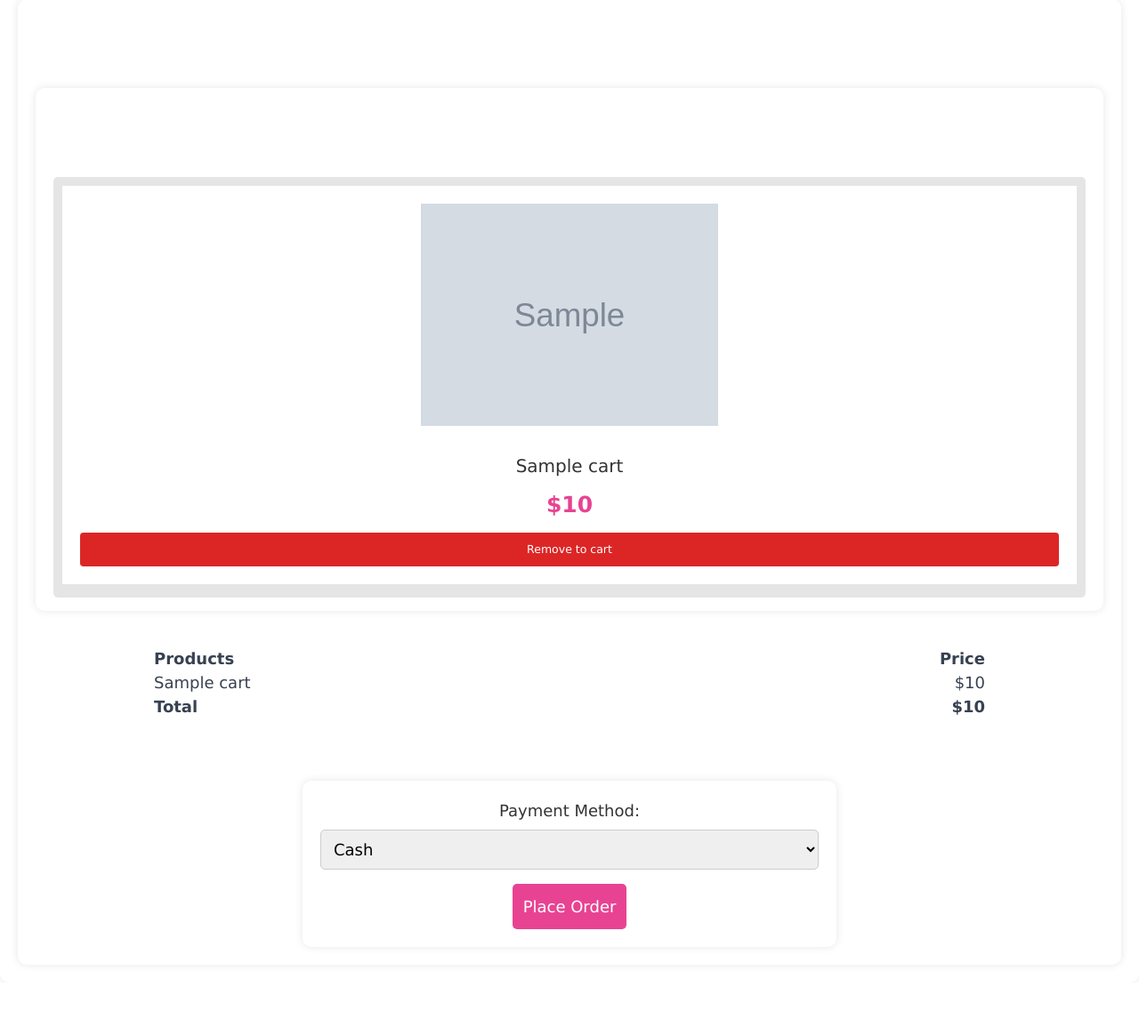
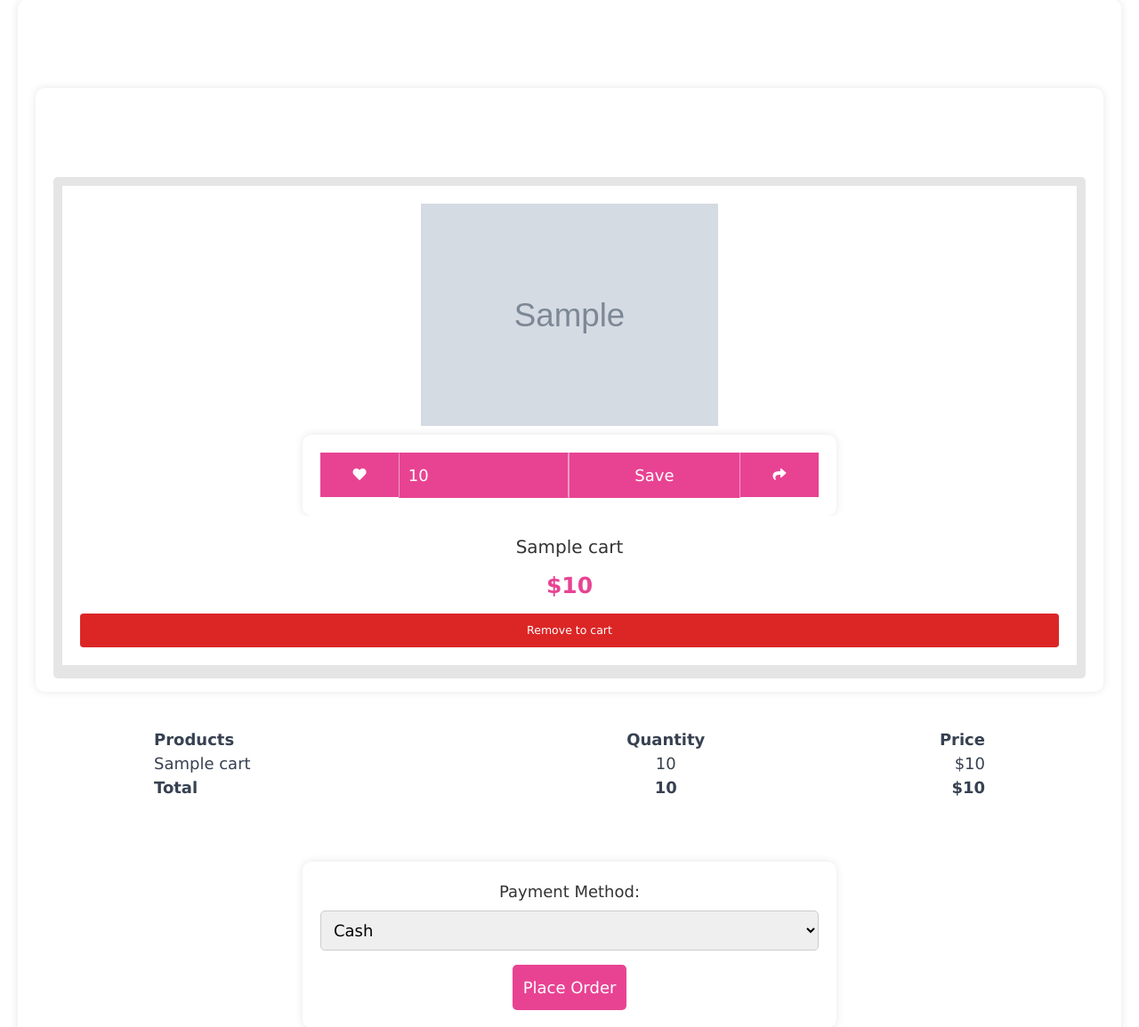
Before and after one commit to Build-And-Services/flask-ecom, a Flask app: page /cart in a window 1280 px wide. Shown: the part 221-1376 px from the top of the page at 89% size. Before the commit the page ends 1266 px from the top, so only its background shows below. Run offline with Flask 3, Linux system fonts and the light colour scheme; the visitor is signed in with stand-in values (Sample User, id 1); grey boxes marked "Sample" are stand-in pictures; a database or web service that is not in the repository returns one stand-in record (values such as "Sample title"); some libraries are stand-ins or nearby versions.

Commit message:
refactor: update cart in cart page

```diff
--- a/app.py
+++ b/app.py
@@ -1,5 +1,4 @@
-from flask import Flask, render_template, request, redirect, url_for, session, send_from_directory, flash, jsonify
-from pymongo import MongoClient
+from flask import Flask, render_template, request, redirect, url_for, session, flash
 from flask_pymongo import PyMongo
 from werkzeug.security import generate_password_hash, check_password_hash
 from werkzeug.utils import secure_filename
@@ -112,6 +111,28 @@ def add_to_cart(product_id):
         flash('Product placed successfully!', 'success')
         return redirect(url_for('customerDashboard'))
 
+@app.route('/update_to_cart/<product_id>', methods=['POST'])
+def update_to_cart(product_id):
+    if 'user_id' not in session:
+        return redirect(url_for('login'))
+
+    if request.method == 'POST':
+        total_quantity = int(request.form['total_quantity'])
+    # Find the product by its ObjectId
+        product = mongo.db.products.find_one({'_id': ObjectId(product_id)})
+        if not product:
+            # Handle the case where the product is not found
+            return redirect(url_for('hello'))
+
+        product = mongo.db.products.find_one({'_id': ObjectId(product_id)})
+        price = product['price']
+
+        mongo.db.carts.update_one({'product_id': ObjectId(product_id)}, {
+            "$set": {"quantity": total_quantity, "price": price * total_quantity}
+        })
+        flash('Cart Success Updated!', 'success')
+        return redirect(url_for('cart'))
+
 @app.route('/delete_to_cart/<product_id>', methods=['GET'])
 def delete_to_cart(product_id):
     # Ensure the user is logged in
@@ -135,6 +156,7 @@ def cart():
 
     # Calculate the total price
     total_price = sum(int(item['price']) for item in cart_items)
+    total_quantity = sum(int(item['quantity']) for item in cart_items)
 
     if request.method == 'POST':
         # Process the order and clear the cart
@@ -162,7 +184,7 @@ def cart():
         return redirect(url_for('cart'))
 
     # Render the cart template with the list of cart items and total price
-    return render_template('cart.html', cart_items=cart_items, total_price=total_price)
+    return render_template('cart.html', cart_items=cart_items, total_price=total_price, total_quantity=total_quantity)
 
 # Route to add a product to favorites
 @app.route('/add_to_favorites/<product_id>', methods=['GET'])
--- a/static/css/style.css
+++ b/static/css/style.css
@@ -314,12 +314,11 @@ header .fa-bars {
 }
 
 .product .box-container .box .image .icons {
-  position: absolute;
+  /* position: absolute; */
   bottom: -7rem;
   left: 0;
   right: 0;
   display: flex;
-  background-color: #3c763d ;
   justify-content: center;
 }
 
@@ -340,15 +339,18 @@ header .fa-bars {
   border-left: 0.1rem solid #fff7;
   border-right: 0.1rem solid #fff7;
   width: 100%;
+  border-radius: 0;
 }
 
-.product .box-container .box .image .icons .input-quantity {
+.product .box-container .box .image .icons input[type=number] {
+  width: 100%;
+  background: var(--pink);
+  color: white;
+  border: 1px solid transparent;
   border-left: 0.1rem solid #fff7;
   border-right: 0.1rem solid #fff7;
-  width: 100%;
-  height: 100%;
-  background: var(--pink);
-  color: white;
+  margin-bottom: 0;
+  border-radius: 0;
 }
 
 .product .box-container .box .image .icons a:hover {
--- a/templates/cart.html
+++ b/templates/cart.html
@@ -75,11 +75,14 @@
                 <div class="box">
                   <div class="image">
                     <img src="{{ url_for('static', filename=product.product_image_path) }}" class="w-full h-full object-contain" alt="" />
-                    <div class="icons">
-                      <a href="{{ url_for('add_to_favorites', product_id=product.product_id) }}" class="fas fa-heart"></a>
-                      <a href="#" class="cart-btn">Add to Cart</a>
-                      <a href="#" class="fas fa-share"></a>
-                    </div>
+                    <form action="{{ url_for('update_to_cart', product_id=product.product_id) }}" method="post">
+                      <div class="icons">
+                          <a href="{{ url_for('add_to_favorites', product_id=product.product_id) }}" class="fas fa-heart"></a>
+                          <input type="number" value="{{product.quantity}}" min="1" class="input-quantity" name="total_quantity">
+                          <button type="submit" class="cart-btn">Save</button>
+                          <a href="#" class="fas fa-share"></a>
+                      </div>
+                    </form>
                   </div>
                   <div class="content">
                     <h3>{{ product.product_name }}</h3>
@@ -96,6 +99,7 @@
                     <thead>
                         <tr>
                             <th class="text-left font-bold text-gray-700">Products</th>
+                            <th class="text-center font-bold text-gray-700">Quantity</th>
                             <th class="text-right font-bold text-gray-700">Price</th>
                         </tr>
                     </thead>
@@ -103,6 +107,7 @@
                         {% for item in cart_items %}
                         <tr>
                             <td class="text-left text-gray-700">{{ item.product_name }}</td>
+                            <td class="text-center text-gray-700">{{ item.quantity }}</td>
                             <td class="text-right text-gray-700">${{ item.price }}</td>
                         </tr>
                         {% endfor %}
@@ -110,6 +115,7 @@
                     <tfoot>
                         <tr>
                             <td class="text-left font-bold text-gray-700">Total</td>
+                            <td class="text-center font-bold text-gray-700">{{total_quantity}}</td>
                             <td class="text-right font-bold text-gray-700">${{ total_price }}</td>
                         </tr>
                     </tfoot>
--- a/templates/customer.html
+++ b/templates/customer.html
@@ -145,7 +145,7 @@
             <img src="{{ url_for('static', filename=product.product_image_path) }}" class="w-full h-full object-contain" alt="" />
             <div class="icons">
               <a href="{{ url_for('add_to_favorites', product_id=product._id) }}" class="fas fa-heart"></a>
-              <input type="number" value="1" class="input-quantity" name="total_quantity">
+              <input type="number" value="1" min="1" class="input-quantity" name="total_quantity">
               <button type="submit" class="cart-btn">Add to Cart</button>
               <a href="#" class="fas fa-share"></a>
             </div>
```
